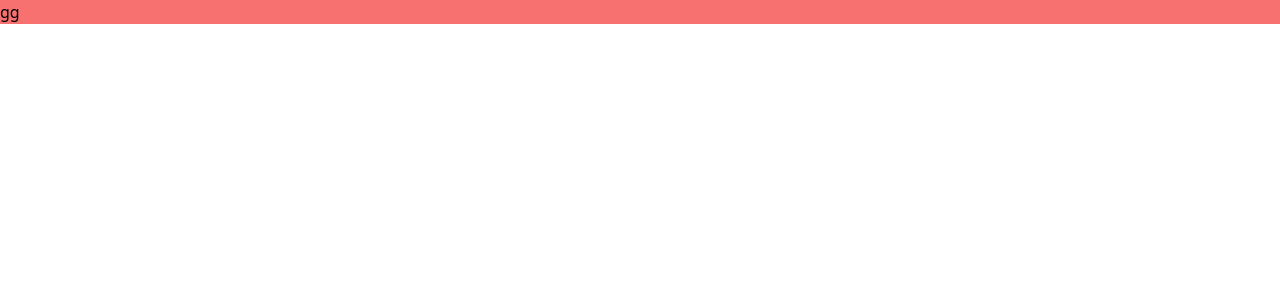
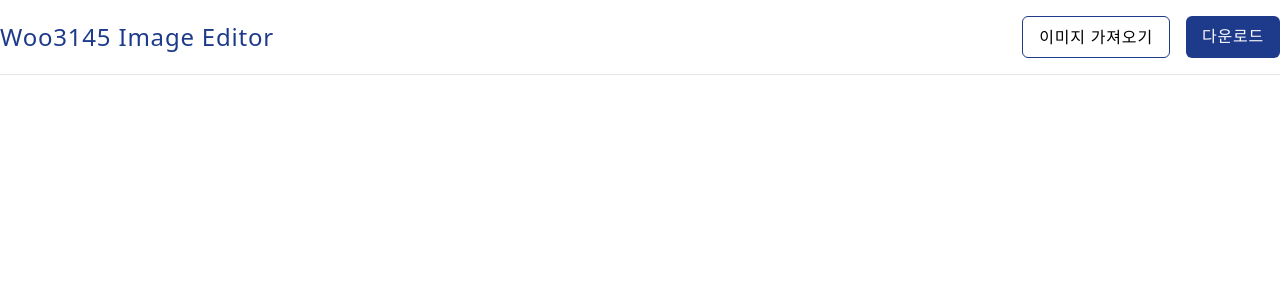
Before and after one commit to woo3145/image-editor-app, a React (Create React App) app: page / in a window 1280 px wide. Shown: the top 300 px of the page. Built offline with nearby package versions, Linux system fonts and the light colour scheme.

Commit message:
Work - Header UI

```diff
--- a/src/App.tsx
+++ b/src/App.tsx
@@ -1,7 +1,16 @@
 import React from 'react';
+import Header from './component/Header';
 
 function App() {
-  return <div className="App bg-red-400">gg</div>;
+  return (
+    <div className="font-light tracking-wider">
+      <Header />
+      <div>
+        {/* Controller */}
+        {/* Image Editor */}
+      </div>
+    </div>
+  );
 }
 
 export default App;
--- /dev/null
+++ b/src/component/Header.tsx
@@ -0,0 +1,21 @@
+const Header = () => {
+  return (
+    <header className="w-full py-4 border-b">
+      <div className="w-full max-w-screen-2xl mx-auto flex items-center justify-between">
+        <p className="text-2xl text-blue-900 cursor-pointer">
+          <b>Woo3145</b> Image Editor
+        </p>
+        <div className="flex gap-4">
+          <div className="px-4 py-2 border border-blue-900 rounded-md cursor-pointer hover:bg-gray-100 duration-200">
+            이미지 가져오기
+          </div>
+          <div className="px-4 py-2 bg-blue-900 rounded-md text-white cursor-pointer hover:bg-blue-800 duration-200">
+            다운로드
+          </div>
+        </div>
+      </div>
+    </header>
+  );
+};
+
+export default Header;
```
